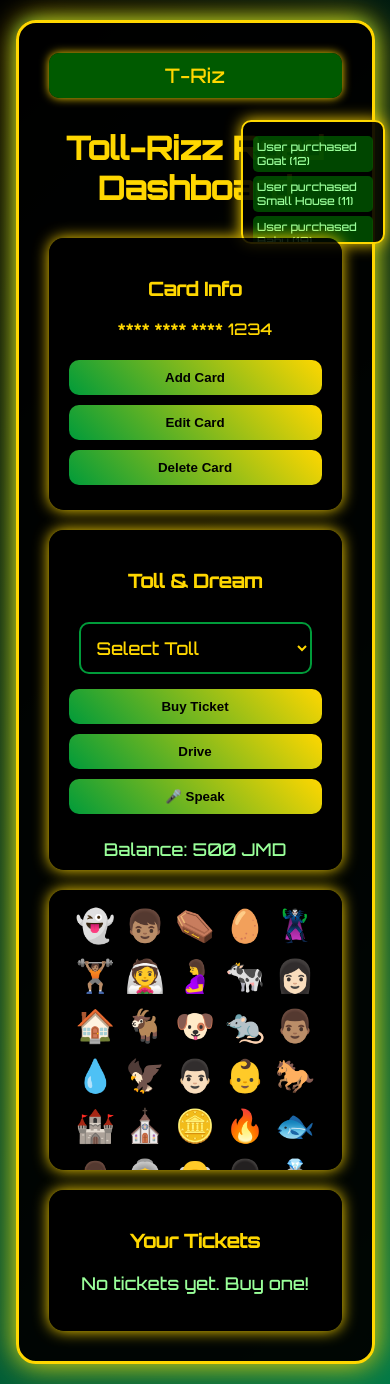
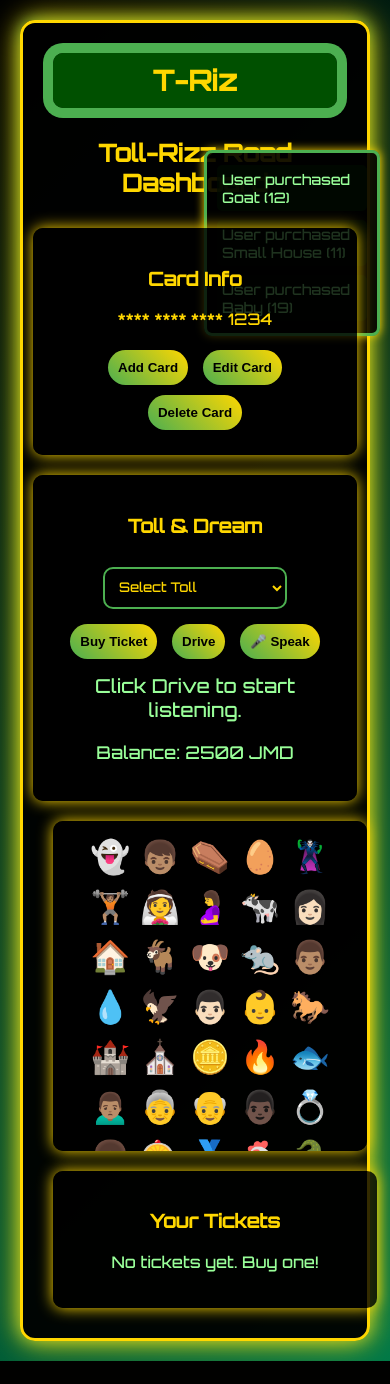
Before and after one commit to Jovoney5/Toll-Rizz, a Flask app: page / in a window 390 px wide. After the commit the page ends 1361 px from the top, so only its background shows below. Run offline with Flask 3, Linux system fonts and the light colour scheme.

Commit message:
Initial commit of Toll-Rizz Dashboard

```diff
--- a/Templates/index.html
+++ b/Templates/index.html
@@ -21,139 +21,145 @@
       padding: 20px;
       min-height: 100vh;
     }
-    .dashboard-panel {
+    .dashboard {
       background: rgba(0, 0, 0, 0.95);
       border: 3px solid #FFD700;
-      box-shadow: 0 0 30px #FFD700, 0 0 15px #007847;
+      box-shadow: 0 0 30px #ffd700, 0 0 15px #4caf50;
       padding: 30px;
-      border-radius: 20px;
+      border-radius: 15px;
       max-width: 1400px;
       width: 100%;
       display: flex;
-      flex-wrap: wrap;
+      flex-direction: column;
       gap: 20px;
-      justify-content: space-between;
       position: relative;
     }
+    .top-sections {
+      display: flex;
+      justify-content: flex-start;
+      gap: 20px;
+      width: 100%;
+    }
     .panel-section {
-      background: rgba(0, 0, 0, 0.85);
-      border-radius: 15px;
+      background: rgba(0, 0, 0, 0.8);
+      border-radius: 10px;
       padding: 20px;
-      box-shadow: 0 0 15px #FFD700;
-      width: 30%;
-      min-width: 250px;
+      box-shadow: 0 0 15px #ffd700;
+      width: 250px;
       text-align: center;
       max-height: 300px;
       overflow-y: auto;
-      z-index: 1;
+      z-index: 2;
     }
     .map-container {
       display: none;
       background: rgba(0, 0, 0, 0.9);
       padding: 15px;
       border: 3px solid #FFD700;
-      box-shadow: 0 0 20px #FFD700, inset 0 0 10px #009B3A;
+      box-shadow: 0 0 20px #ffd700, inset 0 0 10px #4caf50;
       border-radius: 15px;
       width: 100%;
       text-align: center;
       position: relative;
       max-height: 450px;
     }
-    #realMap {
+    #map {
       width: 100%;
       height: 400px;
       border-radius: 10px;
       margin-bottom: 10px;
-      border: 2px solid #009B3A;
+      border: 2px solid #4CAF50;
     }
     #tollTime {
       font-size: 1.1em;
-      color: #99FF99;
+      color: #99ff99;
       margin-top: 5px;
     }
-    .car-animation {
+    .car {
       width: 100px;
       height: 50px;
       margin: 10px auto;
       display: block;
       filter: drop-shadow(0 0 10px #FFD700);
     }
-    .car-animation.start-driving {
-      animation: drive 5s linear infinite, pulse 1.5s ease-in-out infinite;
+    .car.start {
+      animation: drive 5s linear infinite;
     }
     @keyframes drive {
-      0% { transform: translateX(-100px); }
-      100% { transform: translateX(calc(100% + 100px)); }
-    }
-    @keyframes pulse {
-      0%, 100% { filter: drop-shadow(0 0 10px #FFD700); }
-      50% { filter: drop-shadow(0 0 20px #009B3A); }
+      0% { transform: translateX(-100%); }
+      100% { transform: translateX(1000%); }
     }
     .notification-panel {
       position: fixed;
-      right: 10px;
+      right: 20px;
       top: 150px;
-      width: 150px;
-      height: 120px;
-      background: rgba(0, 0, 0, 0.9);
-      border: 2px solid #FFD700;
-      border-radius: 10px;
+      width: 200px;
+      background-color: rgba(0, 0, 0, 0.9);
+      border: 3px solid #4caf50;
+      border-radius: 8px;
       padding: 10px;
-      box-shadow: 0 0 15px #FFD700;
+      box-shadow: 0 0 10px #ffd700;
+      display: flex;
+      flex-direction: column;
+      gap: 5px;
       overflow: hidden;
-      z-index: 0;
+      z-index: 1;
     }
     .notification {
-      font-size: 0.8em;
-      color: #99FF99;
-      padding: 6px;
-      margin: 4px 0;
-      background: rgba(0, 100, 0, 0.7);
+      font-size: 0.9em;
+      color: #99ff99;
+      padding: 5px;
+      margin: 2px 0;
+      background: rgba(0, 10, 0, 0.7);
       border-radius: 5px;
-      opacity: 1;
-      transition: opacity 0.5s ease-in-out;
-      display: none;
+      opacity: 0;
+      transition: opacity 0.5s ease;
     }
     .notification.visible {
-      display: block;
+      opacity: 1;
     }
-    .T-Riz-logo {
-      font-size: 28px;
-      background: rgba(0, 100, 0, 0.9);
-      padding: 10px 15px;
-      color: #FFD700;
+    .logo {
+      font-size: 36px;
+      font-weight: bold;
+      background-color: rgba(0, 100, 0, 0.8);
+      padding: 10px;
+      color: #ffd700;
+      text-align: center;
       border-radius: 10px;
-      box-shadow: 0 0 10px #FFD700;
-      width: 100%;
-      text-align: center;
+      box-shadow: 0 0 0 10px #4caf50;
+      width: auto;
     }
     h1 {
       width: 100%;
       text-align: center;
-      margin: 0;
-      padding: 10px 0;
+      margin: 10px 0;
+      font-size: 28px;
     }
     button {
       padding: 10px;
-      border-radius: 10px;
-      background: linear-gradient(45deg, #009B3A, #FFD700);
+      border-radius: 20px;
+      background: linear-gradient(45deg, #4caf50, #ffd700);
       border: none;
       color: #000;
       font-weight: bold;
       cursor: pointer;
+      transition: all 0.3s ease;
       margin: 5px;
     }
     button:hover {
-      box-shadow: 0 0 10px #FFD700;
+      box-shadow: 0 0 10px #ffd700;
+      transform: scale(1.05);
     }
     .cashpot-tab {
       width: 100%;
-      max-height: 250px;
+      max-width: 600px;
+      margin: 0 auto;
+      max-height: 300px;
       overflow-y: auto;
-      background: rgba(0, 0, 0, 0.85);
+      background: rgba(0, 0, 0, 0.8);
       padding: 15px;
-      border-radius: 15px;
-      box-shadow: 0 0 15px #FFD700;
+      border-radius: 10px;
+      box-shadow: 0 0 15px #ffd700;
       display: flex;
       flex-wrap: wrap;
       justify-content: center;
@@ -164,19 +170,18 @@
       cursor: pointer;
     }
     select {
-      padding: 12px;
+      padding: 10px;
       margin: 10px;
       background: rgba(0, 0, 0, 0.8);
-      color: #FFD700;
-      border: 2px solid #009B3A;
+      color: #ffd700;
+      border: 2px solid #4caf50;
       border-radius: 10px;
       font-family: 'Orbitron', sans-serif;
-      font-size: 1.1em;
     }
     #tollFeedback {
       margin-top: 10px;
       font-size: 1.2em;
-      color: #99FF99;
+      color: #99ff99;
     }
     #voicePopup {
       display: none;
@@ -185,14 +190,13 @@
       left: 50%;
       transform: translateX(-50%);
       background: rgba(0, 100, 0, 0.9);
-      padding: 15px;
+      padding: 20px;
       border-radius: 10px;
-      box-shadow: 0 0 15px #FFD700;
+      box-shadow: 0 0 15px #ffd700;
       z-index: 1000;
-      color: #FFD700;
+      color: #ffd700;
       font-size: 1.3em;
       text-align: center;
-      border: 2px solid #FFD700;
     }
     #voicePopup.show {
       display: block;
@@ -200,45 +204,54 @@
     #ticketList {
       list-style: none;
       padding: 0;
-      color: #99FF99;
+      color: #99ff99;
+    }
+    #balance {
+      color: #99ff99;
       font-size: 1.1em;
     }
-    #balance {
-      color: #99FF99;
-      font-size: 1.1em;
+    .tickets-section {
+      width: 100%;
+      background: rgba(0, 0, 0, 0.8);
+      border-radius: 10px;
+      padding: 20px;
+      box-shadow: 0 0 15px #ffd700;
+      text-align: center;
+      max-height: 300px;
+      overflow-y: auto;
+      z-index: 2;
     }
     @media (max-width: 768px) {
+      .top-sections {
+        flex-direction: column;
+        align-items: center;
+      }
       .panel-section {
         width: 100%;
+        max-width: 350px;
+      }
+      .cashpot-tab {
+        max-width: 100%;
       }
       .notification-panel {
-        width: 120px;
-        height: 100px;
-        right: 5px;
-        top: 120px;
+        width: 150px;
+        right: 10px;
       }
-      .notification {
-        font-size: 0.7em;
-        padding: 4px;
-      }
-      .T-Riz-logo {
-        font-size: 20px;
+      .logo {
+        font-size: 28px;
       }
       h1 {
-        font-size: 2em;
-      }
-      button {
-        width: 100%;
-        margin: 5px 0;
+        font-size: 24px;
       }
     }
   </style>
 </head>
 <body>
   <div class="dashboard-container">
-    <div class="dashboard-panel">
-      <div class="T-Riz-logo">T-Riz</div>
+    <div class="dashboard">
+      <div class="logo">T-Riz</div>
       <h1>Toll-Rizz Road Dashboard</h1>
+      <div class="top-sections">
         <div class="panel-section">
           <h3>Card Info</h3>
           <p>**** **** **** 1234</p>
@@ -257,9 +270,10 @@
           </div>
           <button id="buyTicket" title="Buy a ticket">Buy Ticket</button>
           <button id="driveButton" title="Start driving">Drive</button>
-        <button id="speakButton" title="Talk to me">🎤 Speak</button>
+          <button id="speakButton" title="Talk to me" disabled>🎤 Speak</button>
           <p id="tollFeedback"></p>
           <p id="balance"></p>
+        </div>
       </div>
       <div class="cashpot-tab">
         <div title="1 - Duppy">👻</div>
@@ -299,33 +313,21 @@
         <div title="35 - Crocodile">🐊</div>
         <div title="36 - Chinese Man">👨‍🦲</div>
       </div>
-      <div class="panel-section" style="width: 100%;">
+      <div class="panel-section tickets-section">
         <h3>Your Tickets</h3>
         <ul id="ticketList">
-          {% if tickets %}
-            {% for ticket in tickets %}
-              <li>Ticket #{{ ticket.ticket_number }} for {{ 'May Pen' if ticket.toll == 'T1' else 'Spanish Town' }}</li>
-            {% endfor %}
-          {% else %}
           <li>No tickets yet. Buy one!</li>
-          {% endif %}
         </ul>
       </div>
       <div class="map-container" id="mapContainer">
         <h3>GPS Route (Jamaica)</h3>
-        <div id="realMap"></div>
+        <div id="map"></div>
         <p id="tollTime"></p>
-        <svg class="car-animation" viewBox="0 0 100 50">
-          <defs>
-            <linearGradient id="taxiGradient" x1="0%" y1="0%" x2="100%" y2="100%">
-              <stop offset="0%" style="stop-color:#FFD700; stop-opacity:1" />
-              <stop offset="100%" style="stop-color:#009B3A; stop-opacity:1" />
-            </linearGradient>
-          </defs>
-          <rect x="5" y="15" width="90" height="20" fill="url(#taxiGradient)" rx="5" />
-          <circle cx="20" cy="40" r="7" fill="#000" stroke="#FFD700" stroke-width="2" />
-          <circle cx="80" cy="40" r="7" fill="#000" stroke="#FFD700" stroke-width="2" />
-          <rect x="30" y="5" width="40" height="15" fill="url(#taxiGradient)" rx="3" />
+        <svg class="car" viewBox="0 0 100 50">
+          <rect x="5" y="15" width="90" height="20" fill="#FFD700" rx="5"/>
+          <circle cx="20" cy="40" r="7" fill="#000"/>
+          <circle cx="80" cy="40" r="7" fill="#000"/>
+          <rect x="30" y="5" width="40" height="15" fill="#4CAF50" rx="3"/>
           <text x="50" y="30" font-size="10" fill="#000" text-anchor="middle">TAXI</text>
         </svg>
       </div>
@@ -335,13 +337,16 @@
   <div id="voicePopup">
     <p id="popupText"></p>
   </div>
+  <audio id="weatherAudio" src="/static/weather.m4a" preload="auto"></audio>
+  <audio id="dreamAudio" src="/static/dream.m4a" preload="auto"></audio>
   <script src="https://unpkg.com/leaflet@1.9.4/dist/leaflet.js"></script>
   <script>
     let mapInitialized = false;
     let driving = false;
     let listening = false;
+    let lastCommand = null;
     const mapContainer = document.getElementById('mapContainer');
-    const mapDiv = document.getElementById('realMap');
+    const mapDiv = document.getElementById('map');
     const tollTime = document.getElementById('tollTime');
     const driveButton = document.getElementById('driveButton');
     const speakButton = document.getElementById('speakButton');
@@ -351,10 +356,12 @@
     const voicePopup = document.getElementById('voicePopup');
     const popupText = document.getElementById('popupText');
     const ticketList = document.getElementById('ticketList');
-    const car = document.querySelector('.car-animation');
+    const car = document.querySelector('.car');
+    const weatherAudio = document.getElementById('weatherAudio');
+    const dreamAudio = document.getElementById('dreamAudio');
     let recognition = null;
+    let silenceTimer = null;
 
-    // Notification loop
     const notifications = [
       'User purchased Goat (12)',
       'User purchased Small House (11)',
@@ -383,13 +390,11 @@
     setInterval(updateNotifications, 3000);
     updateNotifications();
 
-    // Format ticket number
     function formatTicketNumber(num) {
       const str = String(num).padStart(6, '0');
       return `${str.slice(0, 3)}-${str.slice(3, 6)}-${str.slice(5)}`;
     }
 
-    // Speak text with British male voice
     function speak(text) {
       const utterance = new SpeechSynthesisUtterance(text);
       utterance.volume = 1;
@@ -402,12 +407,10 @@
       speechSynthesis.speak(utterance);
     }
 
-    // Load voices and speak
     speechSynthesis.onvoiceschanged = () => {
-      speak('{{ welcome }}');
+      speak('Welcome to Toll-Rizz Dashboard!');
     };
 
-    // Show popup
     function showPopup(message) {
       popupText.textContent = message;
       voicePopup.classList.add('show');
@@ -415,7 +418,6 @@
       speak(message);
     }
 
-    // Add ticket to list
     function addTicketToList(toll, ticketNumber) {
       const li = document.createElement('li');
       li.textContent = `Ticket #${formatTicketNumber(ticketNumber)} for ${toll === 'T1' ? 'May Pen' : 'Spanish Town'}`;
@@ -426,171 +428,117 @@
       }
     }
 
-    // Check microphone permission
     async function checkMicPermission() {
       try {
         const stream = await navigator.mediaDevices.getUserMedia({ audio: true });
         stream.getTracks().forEach(track => track.stop());
         return true;
       } catch (error) {
-        console.error('Mic permission error:', error);
+        showPopup('Microphone access denied. Enable it in your browser settings.');
         return false;
       }
     }
 
-    // Toggle voice recognition
-    async function toggleRecognition() {
-      if (!listening) {
+    async function startContinuousRecognition() {
+      if (listening || !driving) return;
       const micAllowed = await checkMicPermission();
-        if (!micAllowed) {
-          showPopup('Microphone access denied. Enable it in your browser settings.');
-          return;
-        }
+      if (!micAllowed) return;
+
+      listening = true;
+      speakButton.textContent = '🎤 Listening';
+      speakButton.disabled = true;
+      tollFeedback.textContent = 'Listening for commands... Say "weather" or "dream".';
 
       recognition = new (window.SpeechRecognition || window.webkitSpeechRecognition)();
       recognition.lang = 'en-US';
       recognition.interimResults = false;
       recognition.maxAlternatives = 1;
-        recognition.continuous = false;
-
-        recognition.onstart = () => {
-          listening = true;
-          speakButton.textContent = '🎤 Stop';
-          tollFeedback.textContent = 'Listening for Cash Pot words... Say "Cow" or "Goat".';
-        };
+      recognition.continuous = true;
 
       recognition.onresult = (event) => {
-          const command = event.results[0][0].transcript.toLowerCase();
+        const command = event.results[event.results.length - 1][0].transcript.toLowerCase();
         tollFeedback.textContent = `You said: ${command}`;
-          if (command.includes('buy ticket') || command.includes('purchase ticket')) {
+
+        if (silenceTimer) clearTimeout(silenceTimer);
+
+        silenceTimer = setTimeout(() => {
+          if (command.includes('weather') && lastCommand !== 'weather') {
+            weatherAudio.play();
+            lastCommand = 'weather';
+          } else if (command.includes('dream') && lastCommand !== 'dream') {
+            dreamAudio.play();
+            lastCommand = 'dream';
+          } else if ((command.includes('buy ticket') || command.includes('purchase ticket')) && lastCommand !== 'buy ticket') {
             const toll = tollSelect.value;
             if (!toll) {
               showPopup('Please select a toll first.');
-              recognition.start();
+              lastCommand = null;
               return;
             }
-            fetch('/buy-ticket', {
-              method: 'POST',
-              headers: { 'Content-Type': 'application/x-www-form-urlencoded' },
-              body: `toll=${toll}`
-            })
-            .then(response => response.json())
-            .then(data => {
-              if (data.error) {
-                showPopup(data.error);
+            const ticketNum = Math.floor(Math.random() * 900000) + 100000;
+            showPopup(`Ticket purchased! Number: ${ticketNum}`);
+            addTicketToList(toll, ticketNum);
+            document.getElementById('balance').textContent = `Balance: ${Math.floor(Math.random() * 5000) + 1000} JMD`;
+            lastCommand = 'buy ticket';
+          } else if (command.startsWith('buy ') && lastCommand !== command) {
+            const cashpot = command.replace('buy ', '').replace(/\s/g, '_');
+            showPopup(`Cash Pot ${cashpot} purchased!`);
+            document.getElementById('balance').textContent = `Balance: ${Math.floor(Math.random() * 5000) + 1000} JMD`;
+            lastCommand = command;
           } else {
-                showPopup(data.message);
-                addTicketToList(toll, data.message.match(/\d+/)[0]);
-                document.getElementById('balance').textContent = `Balance: ${data.balance} JMD`;
+            lastCommand = null;
           }
-              if (listening) recognition.start();
-            })
-            .catch(() => {
-              showPopup('Error buying ticket.');
-              if (listening) recognition.start();
-            });
-          } else if (command.startsWith('buy ')) {
-            const cashpot = command.replace('buy ', '').replace(/\s/g, '_');
-            fetch('/buy-cashpot', {
-              method: 'POST',
-              headers: { 'Content-Type': 'application/x-www-form-urlencoded' },
-              body: `cashpot=${cashpot}`
-            })
-            .then(response => response.json())
-            .then(data => {
-              if (data.message) {
-                showPopup(data.message);
-                document.getElementById('balance').textContent = `Balance: ${data.balance} JMD`;
-              } else {
-                showPopup(data.error);
-              }
-              if (listening) recognition.start();
-            })
-            .catch(() => {
-              showPopup('Error buying Cash Pot ticket.');
-              if (listening) recognition.start();
-            });
-          } else {
-            fetch('/interpret-dream', {
-              method: 'POST',
-              headers: { 'Content-Type': 'application/x-www-form-urlencoded' },
-              body: `dream=${encodeURIComponent(command)}`
-            })
-            .then(response => response.json())
-            .then(data => {
-              if (data.message) {
-                showPopup(data.message);
-              }
-              if (listening) recognition.start();
-            })
-            .catch(() => {
-              if (listening) recognition.start();
-            });
-          }
+        }, 2000);
       };
 
       recognition.onerror = (event) => {
         tollFeedback.textContent = `Voice error: ${event.error}`;
-          if (listening) recognition.start();
+        if (event.error === 'no-speech' || event.error === 'network') {
+          if (driving) recognition.start();
+        } else {
+          listening = false;
+          speakButton.textContent = '🎤 Speak';
+          speakButton.disabled = driving;
+          showPopup('Voice recognition stopped.');
+        }
       };
 
       recognition.onend = () => {
-          if (listening) {
+        if (listening && driving) {
           try {
             recognition.start();
-            } catch {
+          } catch (error) {
             listening = false;
             speakButton.textContent = '🎤 Speak';
-              showPopup('Voice stopped. Click Speak to try again.');
+            speakButton.disabled = driving;
+            showPopup('Voice recognition stopped.');
           }
         }
       };
 
       recognition.start();
-      } else {
+    }
+
+    function stopRecognition() {
+      if (listening) {
         listening = false;
+        if (recognition) recognition.stop();
+        if (silenceTimer) clearTimeout(silenceTimer);
+        tollFeedback.textContent = 'Click Drive to start listening.';
         speakButton.textContent = '🎤 Speak';
-        tollFeedback.textContent = 'Click Speak to talk again.';
-        if (recognition) recognition.stop();
+        speakButton.disabled = driving;
+        lastCommand = null;
       }
     }
 
-    // Toll selection
-    tollSelect.addEventListener('change', () => {
-      const toll = tollSelect.value;
-      if (!toll) {
-        tollFeedback.textContent = 'Please select a toll.';
-        tollTime.textContent = '';
-        return;
-      }
-      fetch('/calculate-time', {
-        method: 'POST',
-        headers: { 'Content-Type': 'application/x-www-form-urlencoded' },
-        body: `toll=${toll}`
-      })
-      .then(response => response.json())
-      .then(data => {
-        tollFeedback.textContent = data.message || data.error;
-        tollTime.textContent = data.message ? `Estimated time to ${toll === 'T1' ? 'May Pen' : 'Spanish Town'}: ${toll === 'T1' ? '30 minutes' : '20 minutes'}` : '';
-        speak(data.message || data.error);
-      })
-      .catch(() => {
-        tollFeedback.textContent = 'Error checking time.';
-        tollTime.textContent = '';
-        speak('Error checking time.');
-      });
-    });
-
-    // Drive button
     driveButton.addEventListener('click', () => {
       driving = !driving;
       if (driving) {
         mapContainer.style.display = 'block';
-        car.classList.add('start-driving');
+        car.classList.add('start');
         driveButton.textContent = 'Stop Driving';
-        speak('{{ drive_start }}');
         if (!mapInitialized) {
-          const map = L.map('realMap').setView([18.1096, -77.2975], 8);
+          const map = L.map('map').setView([18.1096, -77.2975], 8);
           L.tileLayer('https://{s}.tile.openstreetmap.org/{z}/{x}/{y}.png', {
             attribution: '© OpenStreetMap',
             maxZoom: 18
@@ -602,46 +550,56 @@
         }
         const toll = tollSelect.value;
         tollTime.textContent = toll ? `Estimated time to ${toll === 'T1' ? 'May Pen' : 'Spanish Town'}: ${toll === 'T1' ? '30 minutes' : '20 minutes'}` : '';
+        startContinuousRecognition();
       } else {
         mapContainer.style.display = 'none';
-        car.classList.remove('start-driving');
+        car.classList.remove('start');
         driveButton.textContent = 'Drive';
         tollTime.textContent = '';
         speechSynthesis.cancel();
+        stopRecognition();
       }
     });
 
-    // Buy ticket
     buyTicketBtn.addEventListener('click', () => {
       const toll = tollSelect.value;
       if (!toll) {
         showPopup('Please select a toll.');
         return;
       }
-      fetch('/buy-ticket', {
-        method: 'POST',
-        headers: { 'Content-Type': 'application/x-www-form-urlencoded' },
-        body: `toll=${toll}`
-      })
-      .then(response => response.json())
-      .then(data => {
-        if (data.error) {
-          showPopup(data.error);
-        } else {
-          showPopup(data.message);
-          addTicketToList(toll, data.message.match(/\d+/)[0]);
-          document.getElementById('balance').textContent = `Balance: ${data.balance} JMD`;
-        }
-      })
-      .catch(() => showPopup('Error buying ticket.'));
+      const ticketNum = Math.floor(Math.random() * 900000) + 100000;
+      showPopup(`Ticket purchased! Number: ${ticketNum}`);
+      addTicketToList(toll, ticketNum);
+      document.getElementById('balance').textContent = `Balance: ${Math.floor(Math.random() * 5000) + 1000} JMD`;
     });
 
-    // Speak button
-    speakButton.addEventListener('click', toggleRecognition);
+    speakButton.addEventListener('click', () => {
+      if (!driving) {
+        if (listening) {
+          stopRecognition();
+        } else {
+          startContinuousRecognition();
+        }
+      }
+    });
 
-    // Initialize
+    tollSelect.addEventListener('change', () => {
+      const toll = tollSelect.value;
+      if (!toll) {
+        tollFeedback.textContent = 'Please select a toll.';
+        tollTime.textContent = '';
+        return;
+      }
+      const message = `Selected ${toll === 'T1' ? 'May Pen' : 'Spanish Town'} toll`;
+      tollFeedback.textContent = message;
+      tollTime.textContent = `Estimated time to ${toll === 'T1' ? 'May Pen' : 'Spanish Town'}: ${toll === 'T1' ? '30 minutes' : '20 minutes'}`;
+      speak(message);
+    });
+
     window.onload = () => {
-      document.getElementById('balance').textContent = `Balance: {{ balance }} JMD`;
+      document.getElementById('balance').textContent = `Balance: 2500 JMD`;
+      tollFeedback.textContent = 'Click Drive to start listening.';
+      speakButton.disabled = true;
     };
   </script>
 </body>
```
Also changed, not shown: 3 other files. Lines whose indentation alone changed are shown as unchanged.
